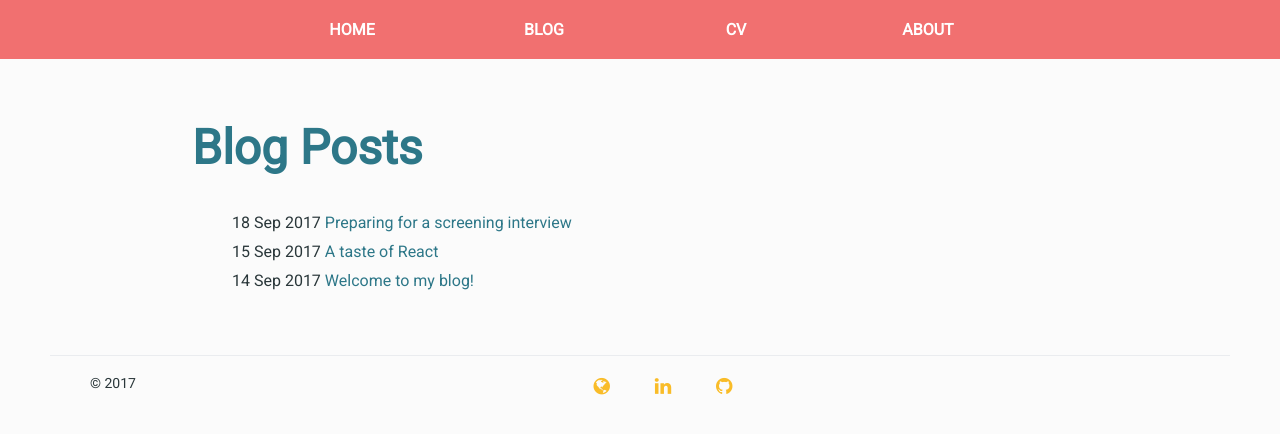
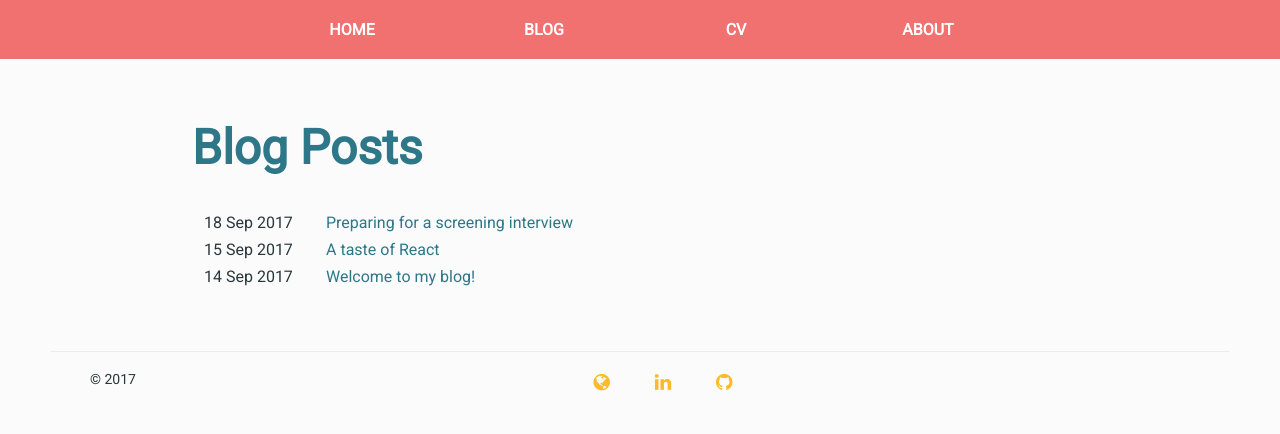
Before and after one commit to caroleolivier/caroleolivier.github.io, a Jekyll site: the page built from blog/index.html, in a window 1280 px wide. Shown: the top 434 px of the page. Built offline with Jekyll 4.4.1, drawn with Linux system fonts in a browser that asks for light colours.

Commit message:
improve blog post list

```diff
--- a/assets/sass/post.scss
+++ b/assets/sass/post.scss
@@ -1,15 +1,14 @@
 $post_background: white;
 
 .posts {
-    ul {
-        list-style: none;
+    table {
+        padding: 0px 10px;
 
-        li {
-            padding: 5px 0px;
-
-            span {
-                width: 100px;
-            }
+        td {
+            padding: 3px 0px;
+        }
+        .date {
+            width: 120px;
         }
     }
 }
--- a/blog/index.html
+++ b/blog/index.html
@@ -4,12 +4,12 @@ title: Carole's posts
 ---
 <div class="posts">
     <h1>Blog Posts</h1>
-    <ul>
+    <table>
         {% for post in site.posts %}
-        <li>
-            <span>{{ post.date | date_to_string }}</span>
-            <a href="{{ post.url }}" title="{{ post.title }}">{{ post.title }}</a>
-        </li>
+        <tr>
+            <td class="date">{{ post.date | date_to_string }}</td>
+            <td><a href="{{ post.url }}" title="{{ post.title }}">{{ post.title }}</a></td>
+        </tr>
         {% endfor %}
-    </ul>
+    </table>
 </div>
```
